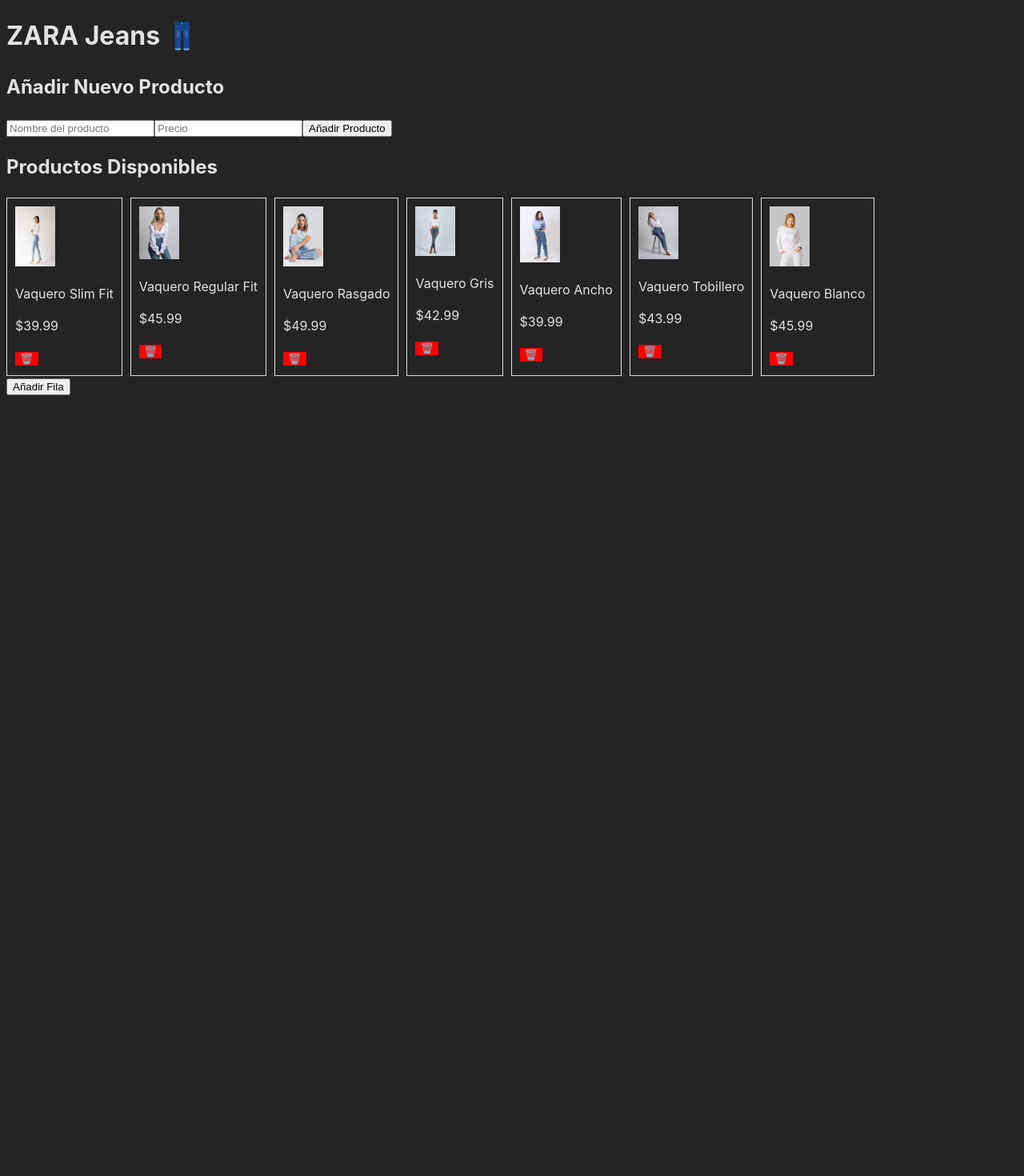
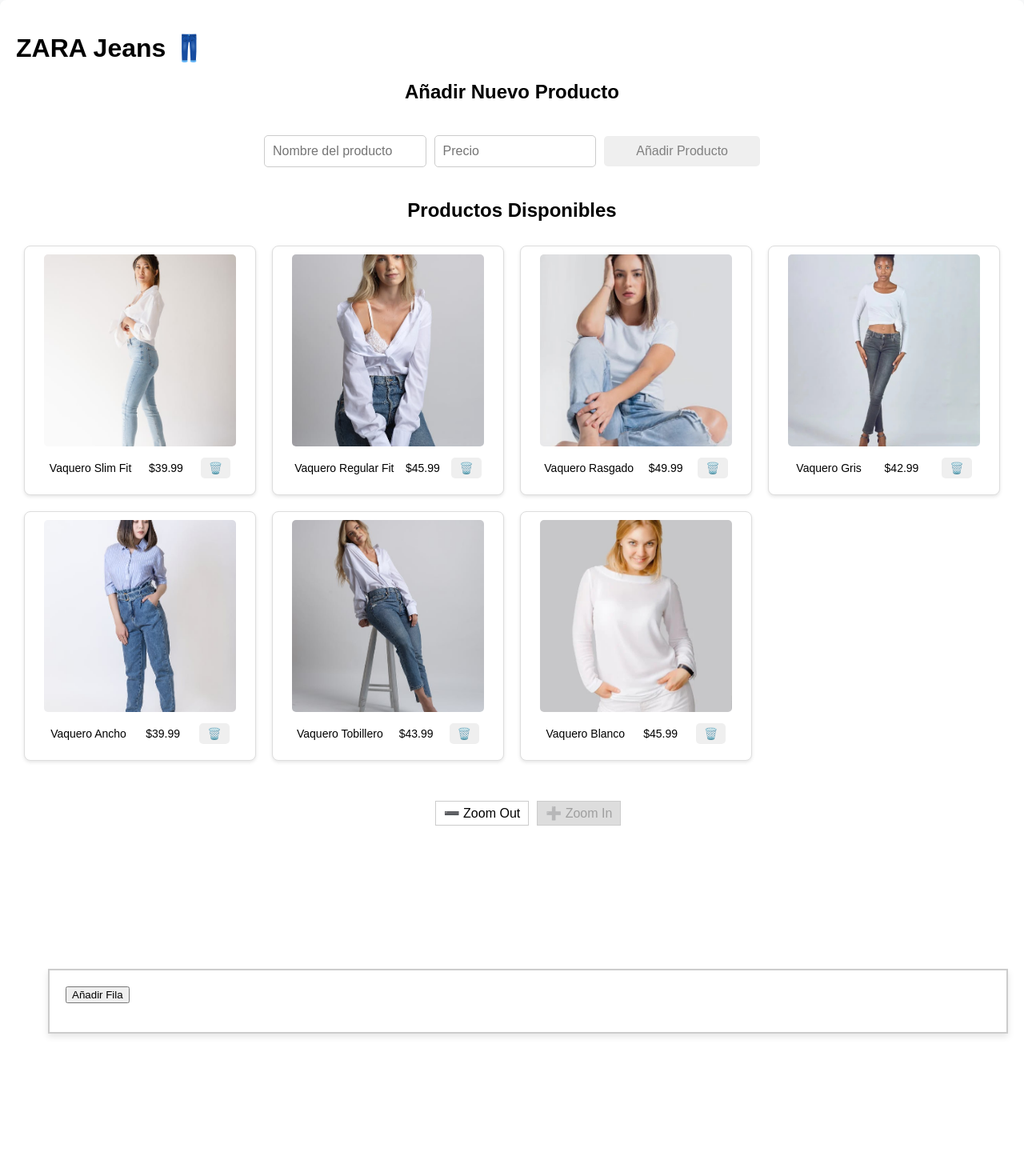
Before and after one commit to YolandaVergara/inditextech, a React (Vite) app: page / in a window 1280 px wide. Shown: the top 1470 px of the page at 80% size. Before the commit the page ends 800 px from the top, so only its background shows below. Built offline with nearby package versions, Linux system fonts and the light colour scheme.

Commit message:
Add logic for zoom in and out and add some styles

```diff
--- a/src/App.tsx
+++ b/src/App.tsx
@@ -1,6 +1,6 @@
-import AddProductForm from "./components/AddProductForm";
-import ProductList from "./components/ProductList";
-import RowsManager from "./components/RowsManager";
+import AddProductForm from "./components/FormContainer/AddProductForm";
+import ProductList from "./components/ProductsContainer/ProductList";
+import EditorContainer from "./components/EditorContainer/EditorContainer";
 
 const App = () => {
   return (
@@ -8,7 +8,7 @@
       <h1>ZARA Jeans 👖</h1>
       <AddProductForm />
       <ProductList />
-      <RowsManager />
+      <EditorContainer />
     </div>
   );
 };
--- /dev/null
+++ b/src/components/EditorContainer/EditorContainer.css
@@ -0,0 +1,53 @@
+.editor-container {
+  display: flex;
+  flex-direction: column;
+  align-items: center;
+  gap: 10px;
+  padding: 20px;
+  width: 100%;
+}
+
+.zoom-controls {
+  display: flex;
+  gap: 10px;
+  margin-bottom: 10px;
+}
+
+.zoom-controls button {
+  padding: 5px 10px;
+  font-size: 16px;
+  cursor: pointer;
+  border: 1px solid #ccc;
+  background-color: white;
+  transition: background-color 0.2s ease;
+}
+
+.zoom-controls button:hover {
+  background-color: #f0f0f0;
+}
+
+.zoom-controls button:disabled {
+  background-color: #ddd;
+  cursor: not-allowed;
+}
+
+.editor-wrapper {
+  width: 100%;
+  max-width: 1200px;
+  min-height: 400px;
+  display: flex;
+  justify-content: center;
+  align-items: center;
+}
+
+.editor {
+  transform-origin: top center;
+  transition: transform 0.2s ease-in-out;
+  padding: 20px;
+  border: 2px solid #ccc;
+  background-color: white;
+  box-shadow: 0 4px 8px rgba(0, 0, 0, 0.1);
+  width: 100%;
+  max-width: 100%;
+  min-height: 100%;
+}
--- /dev/null
+++ b/src/components/EditorContainer/EditorContainer.tsx
@@ -0,0 +1,32 @@
+import { useState } from "react";
+import RowsManager from "./RowsManager";
+import "./EditorContainer.css";
+
+const EditorContainer = () => {
+  const [zoom, setZoom] = useState(1);
+
+  const handleZoomIn = () => {
+    setZoom((prevZoom) => Math.min(prevZoom + 0.1, 1));
+  };
+
+  const handleZoomOut = () => {
+    setZoom((prevZoom) => Math.max(prevZoom - 0.1, 0.4));
+  };
+
+  return (
+    <div className="editor-container">
+      <div className="zoom-controls">
+        <button onClick={handleZoomOut} disabled={zoom <= 0.4}>➖ Zoom Out</button>
+        <button onClick={handleZoomIn} disabled={zoom >= 1}>➕ Zoom In</button>
+      </div>
+
+      <div className="editor-wrapper">
+        <div className="editor" style={{ transform: `scale(${zoom})` }}>
+          <RowsManager />
+        </div>
+      </div>
+    </div>
+  );
+};
+
+export default EditorContainer;
--- /dev/null
+++ b/src/components/EditorContainer/Row.css
@@ -0,0 +1,68 @@
+.row-container {
+  display: flex;
+  align-items: center;
+  gap: 10px;
+  padding: 15px;
+  border: 1px solid #ccc;
+  background-color: white;
+  box-shadow: 0 2px 4px rgba(0, 0, 0, 0.1);
+  border-radius: 5px;
+  position: relative;
+  min-height: 150px;
+}
+
+.row-container.dragging {
+  opacity: 0.5;
+}
+
+.drop-zone {
+  flex: 1;
+  min-height: 120px;
+  display: flex;
+  justify-content: center;
+  align-items: center;
+  transition: background 0.2s;
+  padding: 15px;
+}
+
+.drop-zone.hovered {
+  background-color: #e0e0e0;
+}
+
+.delete-row {
+  position: absolute;
+  top: 5px;
+  left: 5px;
+  color: white;
+  border: none;
+  padding: 5px 8px;
+  cursor: pointer;
+  border-radius: 50%;
+  font-size: 14px;
+}
+
+.product-wrapper {
+  display: flex;
+  flex-direction: column;
+  align-items: center;
+  justify-content: space-between;
+  position: relative;
+  padding: 10px;
+  border: 1px solid #ddd;
+  background: white;
+  border-radius: 5px;
+  box-shadow: 0 2px 4px rgba(0, 0, 0, 0.1);
+  min-width: 120px;
+}
+
+.delete-product {
+  position: absolute;
+  bottom: 5px;
+  right: 5px;
+  color: white;
+  border: none;
+  padding: 3px 6px;
+  cursor: pointer;
+  border-radius: 5px;
+  font-size: 12px;
+}
--- a/src/components/Row.tsx
+++ b/src/components/EditorContainer/Row.tsx
@@ -1,10 +1,11 @@
 import { useRef, useEffect } from "react";
 import { useDispatch, useSelector } from "react-redux";
-import { RootState } from "../store";
-import { removeRow, addProductToRow, reorderRows, removeProductFromRow } from "../features/categoriesSlice";
+import { RootState } from "../../store";
+import { removeRow, addProductToRow, reorderRows, removeProductFromRow } from "../../features/categoriesSlice";
 import { useDrop, useDrag } from "react-dnd";
-import ProductCard from "./ProductCard";
-import { PositionedProduct, Product } from "../types/categoryTypes";
+import ProductCard from "../ProductsContainer/ProductCard";
+import { PositionedProduct, Product } from "../../types/categoryTypes";
+import "./Row.css";
 
 const Row = ({ row, index }: { row: { id: string; products: PositionedProduct[] }; index: number }) => {
   const dispatch = useDispatch();
@@ -16,7 +17,6 @@
   const centerRef = useRef<HTMLDivElement>(null);
   const rightRef = useRef<HTMLDivElement>(null);
 
-  // Drag and drop for rows
   const [{ isDragging }, dragRow] = useDrag({
     type: "ROW",
     item: { index },
@@ -35,7 +35,6 @@
     },
   });
 
-  // Drag and drop to move products between rows and inside each row
   const createDropHandler = (ref: React.MutableRefObject<HTMLDivElement | null>, alignment: "left" | "center" | "right") => {
     const [{ isOver }, drop] = useDrop({
       accept: "PRODUCT",
@@ -68,51 +67,36 @@
   }, [dropRow, dragRow]);
 
   return (
-    <li ref={rowRef}
-      style={{
-        display: "flex",
-        gap: "10px",
-        padding: "10px",
-        border: "1px solid #ccc",
-        justifyContent: "space-around",
-        opacity: isDragging ? 0.5 : 1,
-        cursor: "move"
-      }}>
-      <button onClick={() => dispatch(removeRow(row.id))}>❌</button>
+    <li ref={rowRef} className={`row-container ${isDragging ? "dragging" : ""}`}>
+      <button className="delete-row" onClick={() => dispatch(removeRow(row.id))}>❌</button>
 
-      <div ref={left.ref as unknown as React.RefObject<HTMLDivElement>}
-        style={{ background: left.isOver ? "#ddd" : "white", flex: 1, padding: "10px", minHeight: "80px" }}>
+      <div ref={left.ref} className={`drop-zone ${left.isOver ? "hovered" : ""}`}>
         {updatedRow?.products.filter((p) => p.alignment === "left").map((p) => (
-          <div key={p.product.id} style={{ display: "flex", alignItems: "center", gap: "10px" }}>
+          <div key={p.product.id} className="product-wrapper">
             <ProductCard product={p.product} isInRow={true} />
-            <button onClick={() => dispatch(removeProductFromRow({ rowId: row.id, productId: p.product.id }))}
-              style={{ background: "red", color: "white", border: "none", cursor: "pointer" }}>
+            <button className="delete-product" onClick={() => dispatch(removeProductFromRow({ rowId: row.id, productId: p.product.id }))}>
               🗑️
             </button>
           </div>
         ))}
       </div>
 
-      <div ref={center.ref as unknown as React.RefObject<HTMLDivElement>}
-        style={{ background: center.isOver ? "#ddd" : "white", flex: 1, padding: "10px", minHeight: "80px" }}>
+      <div ref={center.ref} className={`drop-zone ${center.isOver ? "hovered" : ""}`}>
         {updatedRow?.products.filter((p) => p.alignment === "center").map((p) => (
-          <div key={p.product.id} style={{ display: "flex", alignItems: "center", gap: "10px" }}>
+          <div key={p.product.id} className="product-wrapper">
             <ProductCard product={p.product} isInRow={true} />
-            <button onClick={() => dispatch(removeProductFromRow({ rowId: row.id, productId: p.product.id }))}
-              style={{ background: "red", color: "white", border: "none", cursor: "pointer" }}>
+            <button className="delete-product" onClick={() => dispatch(removeProductFromRow({ rowId: row.id, productId: p.product.id }))}>
               🗑️
             </button>
           </div>
         ))}
       </div>
 
-      <div ref={right.ref as unknown as React.RefObject<HTMLDivElement>}
-        style={{ background: right.isOver ? "#ddd" : "white", flex: 1, padding: "10px", minHeight: "80px" }}>
+      <div ref={right.ref} className={`drop-zone ${right.isOver ? "hovered" : ""}`}>
         {updatedRow?.products.filter((p) => p.alignment === "right").map((p) => (
-          <div key={p.product.id} style={{ display: "flex", alignItems: "center", gap: "10px" }}>
+          <div key={p.product.id} className="product-wrapper">
             <ProductCard product={p.product} isInRow={true} />
-            <button onClick={() => dispatch(removeProductFromRow({ rowId: row.id, productId: p.product.id }))}
-              style={{ background: "red", color: "white", border: "none", cursor: "pointer" }}>
+            <button className="delete-product" onClick={() => dispatch(removeProductFromRow({ rowId: row.id, productId: p.product.id }))}>
               🗑️
             </button>
           </div>
--- a/src/components/RowsManager.tsx
+++ b/src/components/EditorContainer/RowsManager.tsx
@@ -1,6 +1,6 @@
 import { useSelector, useDispatch } from "react-redux";
-import { RootState } from "../store";
-import { addRow } from "../features/categoriesSlice";
+import { RootState } from "../../store";
+import { addRow } from "../../features/categoriesSlice";
 import Row from "./Row";
 
 const RowsManager = () => {
--- /dev/null
+++ b/src/components/FormContainer/AddProductForm.css
@@ -0,0 +1,34 @@
+.form-container {
+  text-align: center;
+}
+
+.product-form {
+  display: flex;
+  align-items: center;
+  gap: 10px;
+  max-width: 50%;
+  margin: 0 auto;
+  padding: 20px;
+  background: white;
+  border-radius: 8px;
+}
+
+.product-form input {
+  width: 100%;
+  padding: 10px;
+  font-size: 16px;
+  border: 1px solid #ccc;
+  border-radius: 5px;
+  transition: border-color 0.2s;
+}
+
+.product-form button {
+  width: 100%;
+  padding: 10px;
+  font-size: 16px;
+  color: grey;
+  border: none;
+  border-radius: 5px;
+  cursor: pointer;
+  transition: background 0.2s;
+}
--- a/src/components/AddProductForm.tsx
+++ b/src/components/FormContainer/AddProductForm.tsx
@@ -1,6 +1,7 @@
 import { useState } from "react";
 import { useDispatch } from "react-redux";
-import { addNewProduct } from "../features/categoriesSlice";
+import { addNewProduct } from "../../features/categoriesSlice";
+import "./AddProductForm.css";
 
 const AddProductForm = () => {
   const dispatch = useDispatch();
@@ -15,9 +16,9 @@
   };
 
   return (
-    <div>
+    <div className="form-container">
       <h2>Añadir Nuevo Producto</h2>
-      <form onSubmit={handleAddProduct} style={{ marginBottom: "20px" }}>
+      <form onSubmit={handleAddProduct} className="product-form">
         <input
           type="text"
           placeholder="Nombre del producto"
--- a/src/components/ProductCard.tsx
+++ b/src/components/ProductsContainer/ProductCard.tsx
@@ -1,8 +1,9 @@
 import { useRef, useEffect } from "react";
 import { useDrag } from "react-dnd";
 import { useDispatch } from "react-redux";
-import { removeProduct } from "../features/categoriesSlice";
-import { Product } from "../types/categoryTypes";
+import { removeProduct } from "../../features/categoriesSlice";
+import { Product } from "../../types/categoryTypes";
+import "./ProductList.css";
 
 const ProductCard = ({ product, isInRow = false }: { product: Product; isInRow?: boolean }) => {
   const dispatch = useDispatch();
@@ -23,18 +24,14 @@
   }, [drag]);
 
   return (
-    <div ref={ref}
-      style={{ opacity: isDragging ? 0.5 : 1, cursor: "grab", border: "1px solid #ddd", padding: "10px" }}>
-      <img src={product.imageUrl} alt={product.name} width="50" />
-      <div>
+    <div ref={ref} className="product-card" style={{ opacity: isDragging ? 0.5 : 1 }}>
+      <img src={product.imageUrl} alt={product.name} />
+      <div className="product-info">
         <p>{product.name}</p>
         <p>${product.price.toFixed(2)}</p>
-      </div>
-      {!isInRow && (
-        <button onClick={() => dispatch(removeProduct(product.id))} style={{ background: "red", color: "white", border: "none", cursor: "pointer" }}>
-          🗑️
-        </button>
-      )}
+        {!isInRow && (
+          <button onClick={() => dispatch(removeProduct(product.id))}>🗑️</button>
+        )}</div>
     </div>
   );
 };
--- /dev/null
+++ b/src/components/ProductsContainer/ProductList.css
@@ -0,0 +1,53 @@
+.product-list-container {
+  text-align: center;
+  margin-bottom: 20px;
+}
+
+.product-list {
+  display: grid;
+  grid-template-columns: repeat(auto-fill, minmax(250px, 1fr));
+  gap: 20px;
+  justify-content: center;
+  padding: 10px;
+}
+
+.product-card {
+  background: white;
+  border: 1px solid #ddd;
+  padding: 10px;
+  text-align: center;
+  border-radius: 8px;
+  box-shadow: 0 2px 4px rgba(0, 0, 0, 0.1);
+  transition: transform 0.2s ease-in-out;
+}
+
+.product-card:hover {
+  transform: scale(1.05);
+}
+
+.product-card img {
+  width: 240px;
+  height: 240px;
+  object-fit: cover;
+  border-radius: 5px;
+}
+
+.product-card p {
+  margin: 5px 0;
+  font-size: 14px;
+}
+
+.product-card button {
+  color: white;
+  border: none;
+  padding: 5px 10px;
+  cursor: pointer;
+  border-radius: 5px;
+  font-size: 14px;
+}
+
+.product-info {
+  display: flex;
+  justify-content: space-around;
+  margin: 10px;
+}
--- a/src/components/ProductList.tsx
+++ b/src/components/ProductsContainer/ProductList.tsx
@@ -1,17 +1,18 @@
 import { useSelector } from "react-redux";
-import { RootState } from "../store";
+import { RootState } from "../../store";
 import ProductCard from "./ProductCard";
+import "./ProductList.css"; // Importamos los estilos
 
 const ProductList = () => {
   const products = useSelector((state: RootState) => state.categories.products);
 
   return (
-    <div>
+    <div className="product-list-container">
       <h2>Productos Disponibles</h2>
-      <div style={{ display: "flex", gap: "10px", flexWrap: "wrap" }}>
-        {products.map((product) => (
-          <ProductCard key={product.id} product={product} />
-        ))}
+      <div className="product-list">
+        {
+          products.map((product) => <ProductCard key={product.id} product={product} />)
+        }
       </div>
     </div>
   );
--- a/src/index.css
+++ b/src/index.css
@@ -1,14 +1,17 @@
-:root {
-  font-family: Inter, system-ui, Avenir, Helvetica, Arial, sans-serif;
-  line-height: 1.5;
-  font-weight: 400;
+body {
+  font-family: Arial, sans-serif;
+  background-color: #f8f9fa;
+  margin: 0;
+  padding: 0;
+  display: flex;
+  justify-content: center;
+}
 
-  color-scheme: light dark;
-  color: rgba(255, 255, 255, 0.87);
-  background-color: #242424;
-
-  font-synthesis: none;
-  text-rendering: optimizeLegibility;
-  -webkit-font-smoothing: antialiased;
-  -moz-osx-font-smoothing: grayscale;
+#root {
+  width: 100%;
+  max-width: 1400px;
+  padding: 20px;
+  background: white;
+  box-shadow: 0px 4px 10px rgba(0, 0, 0, 0.1);
+  border-radius: 8px;
 }
```
